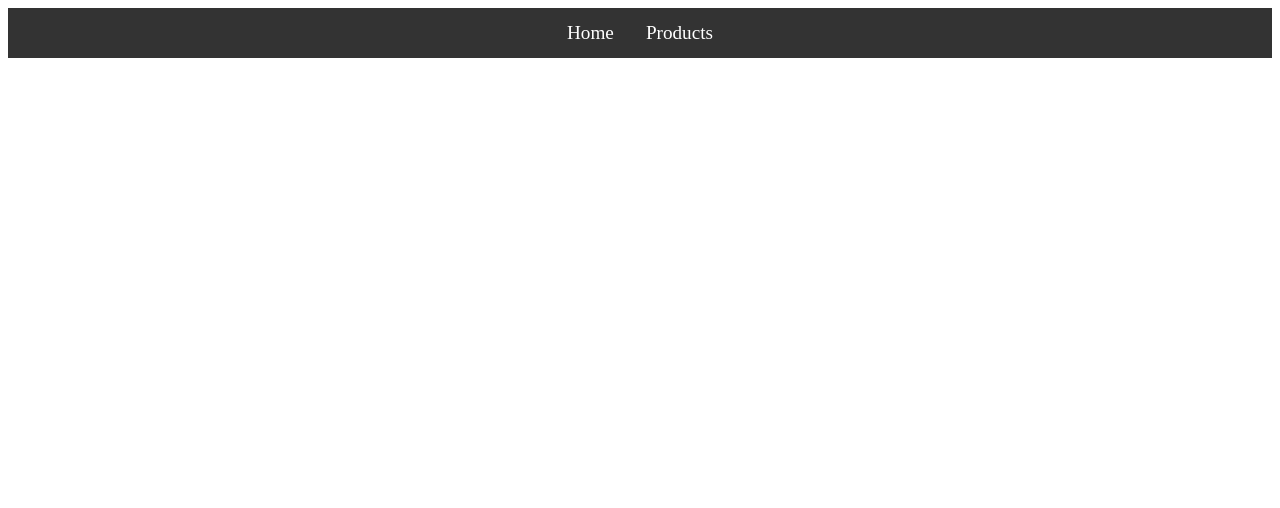
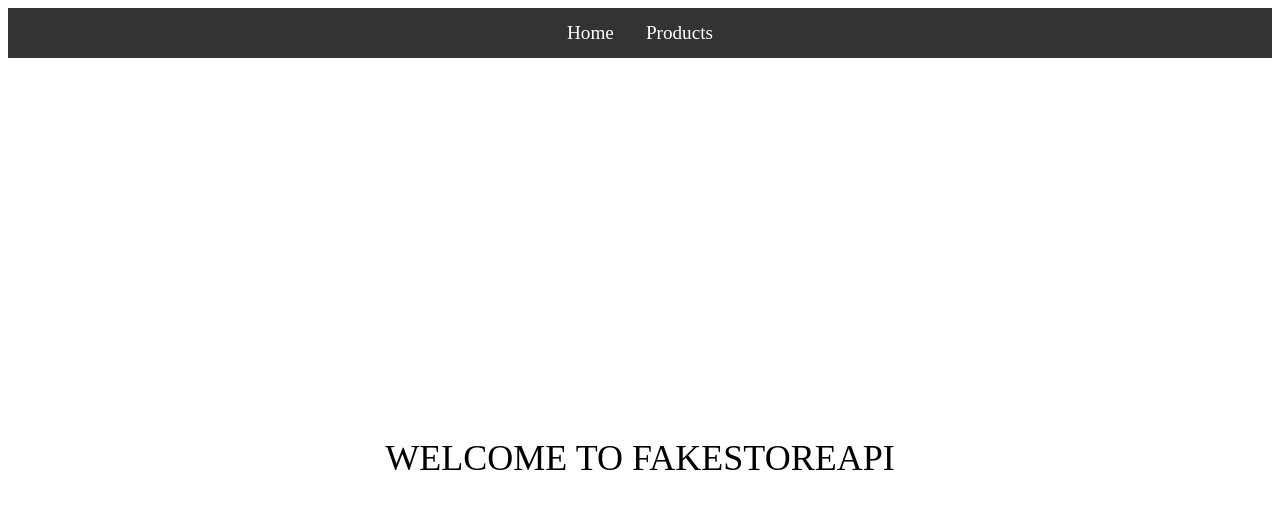
Before and after one commit to LVR1605/nuxt3_activity, a Nuxt app: page / in a window 1280 px wide. Shown: the top 508 px of the page. Built offline with nearby package versions, Linux system fonts and the light colour scheme.

Commit message:
fourth commit

```diff
--- a/pages/index.vue
+++ b/pages/index.vue
@@ -4,6 +4,9 @@
             <li class="nav-item"> <nuxt-link to="/">Home</nuxt-link></li>
             <li class="nav-item"> <nuxt-link to="/products">Products</nuxt-link></li>
           </ul>
+    </div>
+    <div class="toCenter">
+        <div class="header">WELCOME TO FAKESTOREAPI</div>
     </div>
 </template>
 
@@ -12,6 +15,17 @@
 </script>
 
 <style  scoped>
+    .toCenter {
+        display: flex;
+        justify-content: center;
+        align-items: center;
+        height: 100vh;
+        margin: 0;
+    }
+    .header {
+        font-size: 36px;
+        text-align: center;
+    }
 
     ul {
         display: flex;
```
